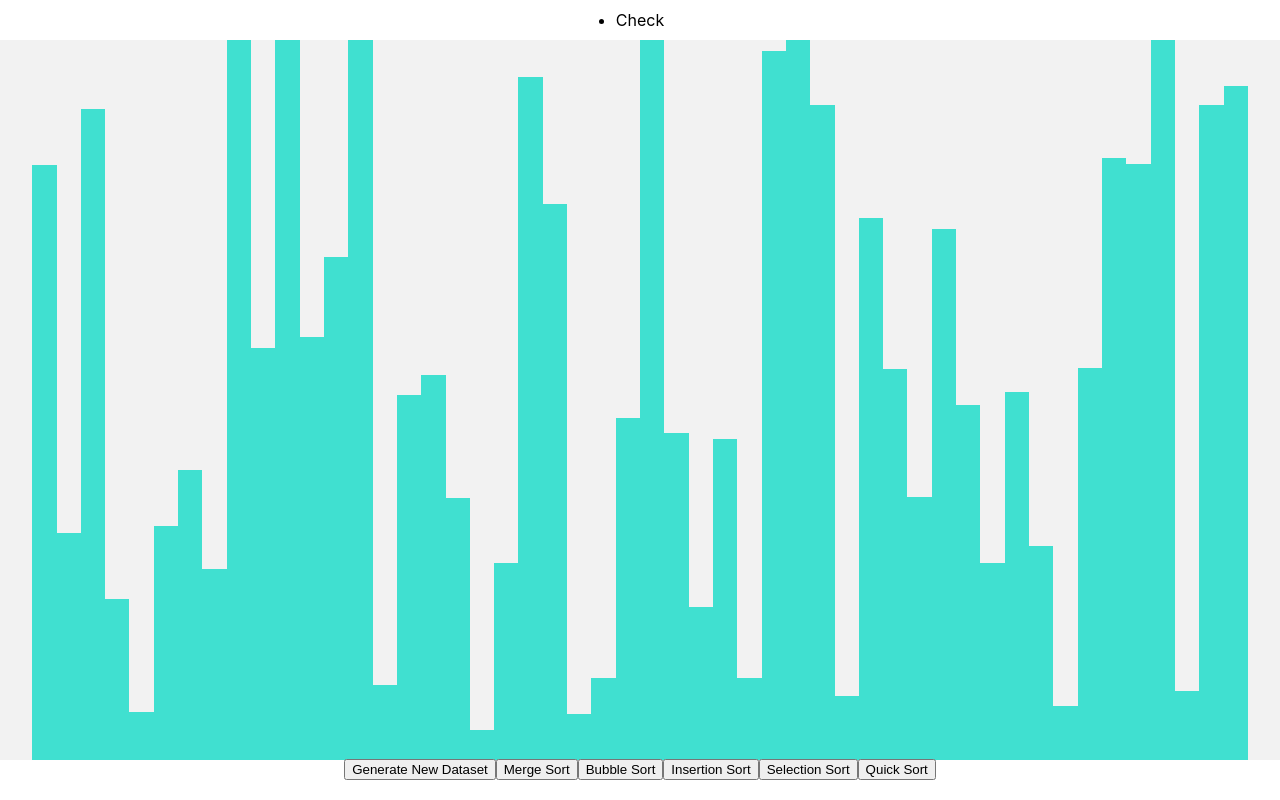
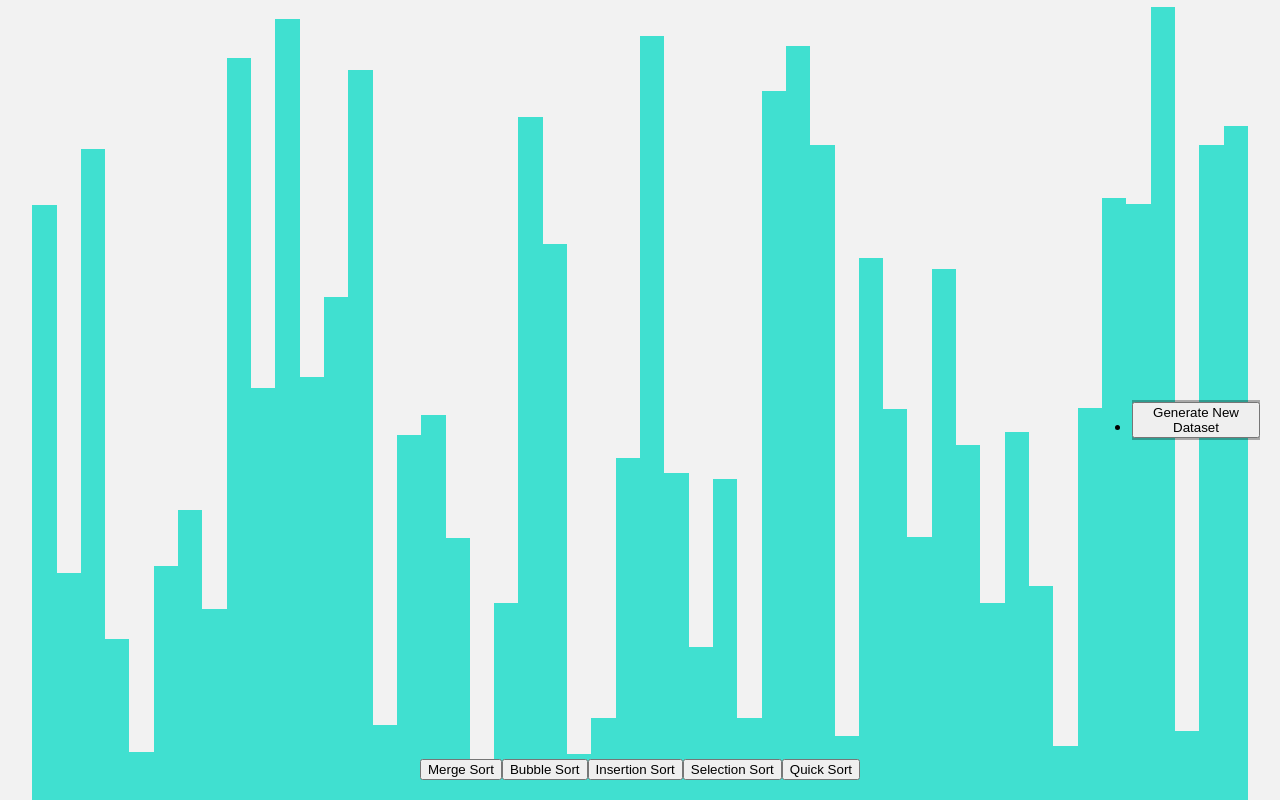
Before and after one commit to ssanjose/sortingalgovisualizertool, a React (Create React App) app: page / in a window 1280 px wide. Built offline with nearby package versions, Linux system fonts and the light colour scheme.

Commit message:
Added reset array button to option bar

```diff
--- a/src/SortingAlgoVisualizerTool/CSS/SortingVisualizer.css
+++ b/src/SortingAlgoVisualizerTool/CSS/SortingVisualizer.css
@@ -1,12 +1,17 @@
 #optionBar {
-  width: 100%;
+  position: absolute;
+  top: 50vh;
+  right: 20px;
+  width: 10%;
   height: 5vh;
   display: flex;
   justify-content: space-around;
   align-items: center;
+  z-index: 1;
+  background-color: rgba(0, 0, 0, 0.3);
 }
 
-#optionBar > ul {
+#optionBar ul {
   margin: 0;
   padding: 0;
 }
@@ -14,7 +19,7 @@
 #main-content {
   background-color: #f2f2f2;
   display: flex;
-  height: 90vh;
+  height: 100vh;
   justify-content: center;
   align-items: end;
   padding-bottom: max-content;
--- a/src/SortingAlgoVisualizerTool/OptionBar.js
+++ b/src/SortingAlgoVisualizerTool/OptionBar.js
@@ -2,12 +2,16 @@ import React from 'react';
 
 export const OptionBar = (props) => {
   return (
-    <>
-      <nav id='optionBar'>
+    <header id='optionBar'>
+      <nav>
         <ul id="options">
-          <li>Check</li>
+          <li>
+            <button className="array-reset" onClick={
+              () => { props.resetArray(); }
+            }>Generate New Dataset</button>
+          </li>
         </ul>
       </nav>
-    </>
+    </header>
   )
 }
--- a/src/SortingAlgoVisualizerTool/SortingVisualizer.js
+++ b/src/SortingAlgoVisualizerTool/SortingVisualizer.js
@@ -47,7 +47,11 @@ export const SortingVisualizer = (props) => {
 
   return (
     <>
-      <OptionBar />
+      <OptionBar
+        arrayNum={arrayNum}
+        setArrayNum={setArrayNum}
+        resetArray={() => setArray(resetArray(arrayNum))}
+      />
       <main id="main-content">
         <div id="visualizer">
           {array.map((value, index) => (
@@ -62,9 +66,6 @@ export const SortingVisualizer = (props) => {
           ))}
         </div>
         <div className='button'>
-          <button className="array-reset" onClick={
-            () => { setArray(resetArray(arrayNum)); }
-          }>Generate New Dataset</button>
           <button className="merge-sort" onClick={
             () => { animateArray(array, "mergeSort", configData); }
           }>Merge Sort</button>
```
